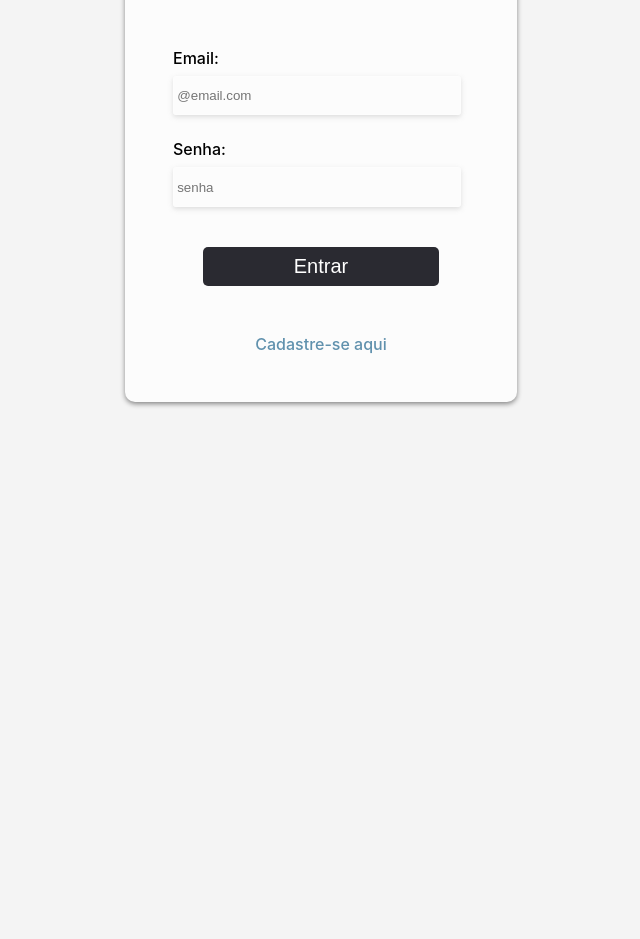
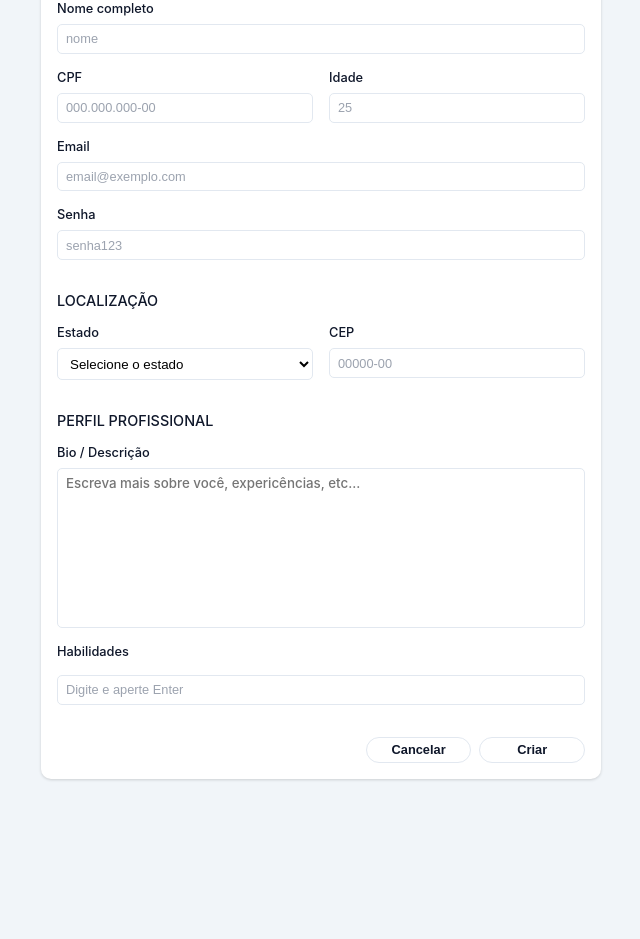
Before and after one commit to Tulio8998/Linketinder-Project, a website built with Vite: page Frontend/index.html in a window 1280 px wide. Shown: the part 279-1218 px from the top of the page, without its empty margins (319-959 px from the left). Before the commit the page ends 841 px from the top, so only its background shows below. Built offline with nearby package versions, Linux system fonts and the light colour scheme.

Commit message:
feat(frontend): implementa cadastro de candidato

```diff
--- /dev/null
+++ b/Frontend/src/components/cadastro.ts
@@ -0,0 +1,38 @@
+export function configSkills() {
+    const novaSkill = document.getElementById('input-skill') as HTMLInputElement
+    const skillsClass = document.querySelector('.skills-class')
+
+    novaSkill?.addEventListener('keydown', (event) => {
+        if (event.key === 'Enter') {
+            event.preventDefault()
+
+            const valorSkill = novaSkill.value.trim()
+
+            if (valorSkill === '') {
+                return
+            }
+
+            const skillDiv = document.createElement('div')
+            skillDiv.className = 'skill-div'
+
+            const skillName = document.createElement('p')
+            skillName.className = 'skill'
+            skillName.textContent = valorSkill
+
+            const removeSkill = document.createElement('p')
+            removeSkill.className = 'remove-skill'
+            removeSkill.textContent = 'x'
+
+            removeSkill.addEventListener('click', () => {
+                skillDiv.remove()
+            })
+
+            skillDiv.appendChild(skillName)
+            skillDiv.appendChild(removeSkill)
+
+            skillsClass?.appendChild(skillDiv)
+
+            novaSkill.value = ''
+        }
+    })
+}
--- a/Frontend/src/main.ts
+++ b/Frontend/src/main.ts
@@ -1,9 +1,11 @@
 import './styles/global.css'
 import './styles/signIn.css'
-import './styles/signUp.css'
+import './styles/signUpCandidato.css'
+import { configSkills } from './components/cadastro'
 
 import { signIn } from './pages/signIn'
-import { signUp } from './pages/signUp'
+// import { signUp } from './pages/signUp'
+import { signUpCandidato } from './pages/signUpCandidato'
 
 const app = document.querySelector<HTMLDivElement>('#app')!
 
@@ -11,16 +13,17 @@ function signInPage(): void {
     app.innerHTML = signIn()
     document.querySelector('.signUp-link')?.addEventListener('click', (e) => {
         e.preventDefault()
-        renderSignUpPage()
+        signUpPageCandidato()
     })
 }
 
-function renderSignUpPage(): void {
-    app.innerHTML = signUp()
-    document.querySelector('.signIn-link')?.addEventListener('click', (e) => {
-        e.preventDefault()
-        signInPage()
-    })
+function signUpPageCandidato(): void {
+    app.innerHTML = signUpCandidato()
+    // document.querySelector('.signIn-link')?.addEventListener('click', (e) => {
+    //     e.preventDefault()
+    //     signInPage()
+    // })
 }
 
-signInPage()
+signUpPageCandidato()
+configSkills()
--- /dev/null
+++ b/Frontend/src/pages/signUpCandidato.ts
@@ -0,0 +1,110 @@
+const estados = [
+    'Selecione o estado',
+    'Acre',
+    'Alagoas',
+    'Amapá',
+    'Amazonas',
+    'Bahia',
+    'Ceará',
+    'Distrito Federal',
+    'Espírito Santo',
+    'Goiás',
+    'Maranhão',
+    'Mato Grosso',
+    'Mato Grosso do Sul',
+    'Minas Gerais',
+    'Pará',
+    'Paraíba',
+    'Paraná',
+    'Pernambuco',
+    'Piauí',
+    'Rio de Janeiro',
+    'Rio Grande do Norte',
+    'Rio Grande do Sul',
+    'Rondônia',
+    'Roraima',
+    'Santa Catarina',
+    'São Paulo',
+    'Sergipe',
+    'Tocantins'
+]
+
+export function signUpCandidato(): string {
+    return `
+        <section class="signUp-class">
+            <div class="container">
+                <div class="signUpCandidato-content">
+                    <div class="title-class">
+                        <p class="title">Registro Linketinder</p>
+                        <p class="subtitle">Crie seu perfil de conta</p>
+                    </div>
+                    <form>
+                        <div class="input-form">
+                            <div class="info-personal">
+                                <p class="title-personal">INFORMAÇÃO PESSOAL</p>
+                                <div>
+                                    <p class="input-name">Nome completo</p>
+                                    <input class="input-data" type="text" placeholder="nome">
+                                </div>
+                                <div class="div-row">
+                                    <div>
+                                        <p class="input-name">CPF</p>
+                                        <input class="input-data" type="text" placeholder="000.000.000-00">
+                                    </div>
+                                    <div>
+                                        <p class="input-name">Idade</p>
+                                        <input class="input-data" type="number" placeholder="25">
+                                    </div>
+                                </div>
+                                <div>
+                                    <p class="input-name">Email</p>
+                                    <input class="input-data" type="email" placeholder="email@exemplo.com">
+                                </div>
+                                <div>
+                                    <p class="input-name">Senha</p>
+                                    <input class="input-data" type="password" placeholder="senha123">
+                                </div>
+                            </div>
+
+                            <div class="info-location">
+                                <p class="title-personal">LOCALIZAÇÃO</p>
+                                <div class="div-row">
+                                    <div>
+                                        <p class="input-name">Estado</p>
+                                        <select name="" id="">
+                                            ${estados.map(e => `<option value="${e}">${e}</option>`).join('')}
+                                        </select>
+                                    </div>
+                                    <div>
+                                        <p class="input-name">CEP</p>
+                                        <input class="input-data" type="number" placeholder="00000-00">
+                                    </div>
+                                </div>
+                            </div>
+
+                            <div class="info-professional">
+                                <p class="title-personal">PERFIL PROFISSIONAL</p>
+                                <div class="div-row">
+                                    <div>
+                                        <p class="input-name">Bio / Descrição</p>
+                                        <textarea name="" id="" placeholder="Escreva mais sobre você, expericências, etc..."></textarea>
+                                    </div>
+                                </div>
+                                <div>
+                                    <p class="input-name">Habilidades</p>
+                                    <div class="skills-class">
+                                    </div>
+                                    <input id="input-skill" class="input-data" type="text" placeholder="Digite e aperte Enter">
+                                </div>
+                            </div>
+                            <div class="button-class">
+                                <button class="cancel" type="submit">Cancelar</button>
+                                <button class="create" type="submit">Criar</button>
+                            </div>
+                        </div>
+                    </form>
+                </div>
+            </div>
+        </section>
+    `
+}
--- a/Frontend/src/styles/global.css
+++ b/Frontend/src/styles/global.css
@@ -1,5 +1,5 @@
 :root {
-    --bg-color: #F4F4F4;
+    --bg-color: #F1F5F9;
 
     --font-fallback: "Inter", sans-serif;
 
--- /dev/null
+++ b/Frontend/src/styles/signUpCandidato.css
@@ -0,0 +1,191 @@
+.signUp-class {
+    display: flex;
+    width: 100%;
+    height: 100%;
+    margin-top: 10rem;
+    margin-bottom: 10rem;
+}
+
+.container {
+    display: flex;
+    align-items: center;
+    justify-content: center;
+}
+
+.signUpCandidato-content {
+    display: flex;
+    flex-direction: column;
+    background: #FFFFFF;
+    border-radius: 10px;
+    box-shadow: 0 1px 3px rgba(0, 0, 0, 0.158);
+    padding: 1rem;
+    width: 35rem;
+    gap: 1.5rem;
+}
+
+
+
+
+.signUp-content  .title-class {
+    display: flex;
+    flex-direction: column;
+    gap: 0.3rem;
+    margin: 1rem 0;
+}
+
+.title-class .title{
+    font-weight: bold;
+    font-size: 1.2rem;
+    color: #0F172A;
+}
+
+.title-class .subtitle{
+    font-size: 0.8rem;
+    color: #64748B;
+}
+
+
+
+
+.input-form {
+    display: flex;
+    flex-direction: column;
+    gap: 2rem;
+    height: 100%;
+    width: 100%;
+}
+
+.input-form .input-name {
+    color: #0F172A;
+    font-size: 0.8rem;
+}
+
+.input-form .input-data {
+    padding: 0.4rem 0.5rem;
+    border: 1px solid #E2E8F0;
+    border-radius: 5px;
+    width: 100%;
+}
+
+.input-form .input-data::placeholder {
+    color: #9CA3AF;
+    font-size: 0.8rem;
+}
+
+
+
+
+
+.input-form .info-personal,.info-location,.info-professional {
+    display: flex;
+    flex-direction: column;
+    gap: 1rem;
+}
+
+div {
+    display: flex;
+    flex-direction: column;
+    gap: 0.5rem;
+}
+
+.div-row {
+    display: flex;
+    flex-direction: row;
+    gap: 1rem;
+    width: 100%;
+}
+
+.div-row > div {
+    flex: 1;
+}
+
+.title-personal {
+    color: #0F172A;
+    font-size: 0.9rem;
+}
+
+
+
+.info-location select{
+    padding: 0.4rem 0.5rem;
+    border: 1px solid #E2E8F0;
+    border-radius: 5px;
+    width: 100%;
+}
+
+.info-professional textarea {
+    padding: 0.4rem 0.5rem;
+    border: 1px solid #E2E8F0;
+    border-radius: 5px;
+    width: 100%;
+    height: 10rem;
+    resize: none;
+
+}
+
+.info-professional textarea::placeholder {
+    font-family: var(--font-fallback);
+}
+
+.info-professional .skills-class {
+    display: grid;
+    grid-template-columns: auto auto auto auto auto;
+    gap: 0.5rem;
+}
+
+.skills-class div{
+    display: flex;
+    flex-direction: row;
+    justify-content: center;
+    color: #2563EB;
+    font-size: 0.8rem;
+    border: 1px solid #E2E8F0;
+    border-radius: 8px;
+    padding: 0.3rem;
+    background: #DBEAFE;
+}
+
+.skills-class div .remove-skill{
+    cursor: pointer;
+    font-weight: bold;
+}
+
+
+
+
+.input-form .button-class {
+    display: flex;
+    flex-direction: row;
+    align-items: center;
+    justify-content: end;
+}
+
+.input-form .cancel, .create {
+    padding: 0.3rem;
+    width: 20%;
+    font-size: 0.8rem;
+    border-radius: 20px;
+    font-weight: bold;
+}
+
+.input-form .cancel {
+    color: #0F172A;
+    border: 1px solid #E2E8F0;
+    background: #FFFFFF;
+}
+
+.input-form .cancel:hover {
+    color: #FFFFFF;
+    background: #FF6B6B;
+}
+
+.input-form .create {
+    color: #0F172A;
+    border: 1px solid #E2E8F0;
+    background: #FFFFFF;
+}
+
+.input-form .create:hover {
+    color: #FFFFFF;
+    background: #0F172A;
+}
```
